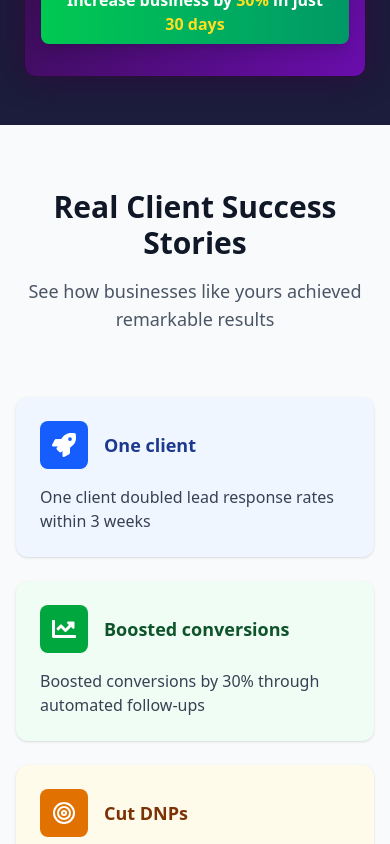
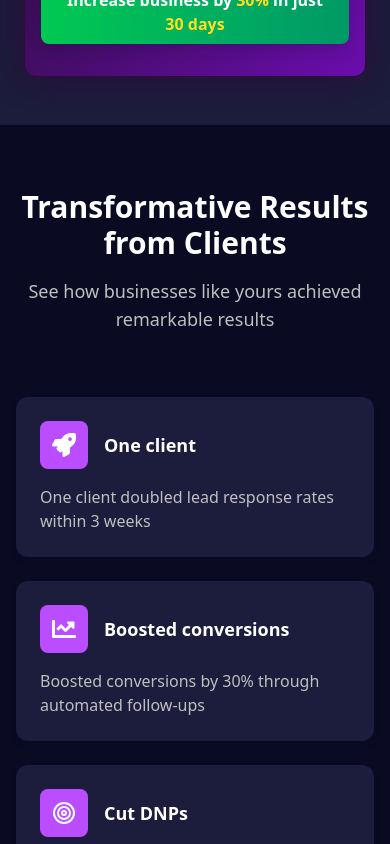
Before and after one commit to richsyssol/master-aix, a React (Vite) app: page / in a window 390 px wide. Shown: the part 10900-11744 px from the top of the page. Built offline with nearby package versions, Linux system fonts and the light colour scheme.

Commit message:
update colors clients section mobile pop fix

```diff
--- a/src/Pages/Home.jsx
+++ b/src/Pages/Home.jsx
@@ -148,6 +148,34 @@ const Home = () => {
     };
   }, []);
 
+  // form
+  const [isSubmitted, setIsSubmitted] = useState(false);
+  // const colors = {
+  //   darkBlue: "#0a0a2a",
+  //   deepPurple: "#2b0d3a",
+  //   deepPurpleLight: "#3d1b4d",
+  //   neonViolet: "#9d4edd",
+  // };
+
+  // Handle iframe form submission
+  useEffect(() => {
+    const handleMessage = (event) => {
+      // Check if the message is from your form domain
+      if (
+        event.origin === "https://admin.masteraix.io" &&
+        event.data === "formSubmitted"
+      ) {
+        setIsSubmitted(true);
+        document
+          .getElementById("thank-you-message")
+          .scrollIntoView({ behavior: "smooth" });
+      }
+    };
+
+    window.addEventListener("message", handleMessage);
+    return () => window.removeEventListener("message", handleMessage);
+  }, []);
+
   // Exit intent popup
   useEffect(() => {
     const handleMouseOut = (e) => {
@@ -436,6 +464,7 @@ const Home = () => {
     glowEffect: "#d65df9",
 
     // Text Colors
+
     primaryText: "#ffffff",
     secondaryText: "#bfbfbf",
   };
@@ -2051,20 +2080,26 @@ const Home = () => {
       </section>
 
       {/* Wins Section */}
-      <section id="result" className="py-16 bg-gray-50">
+      <section
+        id="result"
+        className="py-16"
+        style={{ backgroundColor: colors.darkBlue }}
+      >
         <div className="max-w-7xl mx-auto px-4 sm:px-6 lg:px-8">
           <div className="text-center mb-16">
             <motion.h2
-              className="text-3xl md:text-4xl font-bold text-gray-900 mb-4"
+              className="text-3xl md:text-4xl font-bold mb-4"
+              style={{ color: colors.primaryText }}
               initial={{ opacity: 0, y: 20 }}
               whileInView={{ opacity: 1, y: 0 }}
               transition={{ duration: 0.5 }}
               viewport={{ once: true }}
             >
-              Real Client Success Stories
+              Transformative Results from Clients
             </motion.h2>
             <motion.p
-              className="text-lg text-gray-600 max-w-3xl mx-auto"
+              className="text-lg max-w-3xl mx-auto"
+              style={{ color: colors.secondaryText }}
               initial={{ opacity: 0, y: 20 }}
               whileInView={{ opacity: 1, y: 0 }}
               transition={{ duration: 0.5, delay: 0.2 }}
@@ -2078,7 +2113,11 @@ const Home = () => {
             {winsData.map((win, index) => (
               <motion.div
                 key={index}
-                className={`flex flex-col p-6 rounded-xl shadow-sm hover:shadow-md transition-shadow ${win.bgColor}`}
+                className={`flex flex-col p-6 rounded-xl shadow-sm hover:shadow-md transition-shadow`}
+                style={{
+                  backgroundColor: colors.navy,
+                  boxShadow: `0 4px 6px rgba(0, 0, 0, 0.1)`,
+                }}
                 initial={{ opacity: 0, y: 40 }}
                 whileInView={{ opacity: 1, y: 0 }}
                 transition={{ duration: 0.5, delay: index * 0.1 }}
@@ -2086,15 +2125,22 @@ const Home = () => {
               >
                 <div className="flex items-center mb-4">
                   <div
-                    className={`flex items-center justify-center w-12 h-12 rounded-lg ${win.iconBg} text-white mr-4`}
+                    className={`flex items-center justify-center w-12 h-12 rounded-lg mr-4`}
+                    style={{
+                      backgroundColor: colors.electricPurple,
+                      color: colors.white,
+                    }}
                   >
                     {win.icon}
                   </div>
-                  <h3 className={`text-lg font-semibold ${win.textColor}`}>
+                  <h3
+                    className="text-lg font-semibold"
+                    style={{ color: colors.primaryText }}
+                  >
                     {win.text.split(" ")[0]} {win.text.split(" ")[1]}
                   </h3>
                 </div>
-                <p className="text-gray-700">{win.text}</p>
+                <p style={{ color: colors.secondaryText }}>{win.text}</p>
               </motion.div>
             ))}
           </div>
@@ -2106,7 +2152,6 @@ const Home = () => {
             transition={{ duration: 0.5, delay: 0.4 }}
             viewport={{ once: true }}
           >
-            {/* Common Button */}
             <div className="flex justify-center mt-8">
               <motion.div
                 whileHover={{ scale: 1.05 }}
@@ -2116,12 +2161,13 @@ const Home = () => {
                   type="primary"
                   size="large"
                   style={{
-                    backgroundColor: "#ff0000", // Use backgroundColor instead of background
+                    background: `linear-gradient(135deg, ${colors.buttonGradientStart}, ${colors.buttonGradientEnd})`,
                     border: "none",
-                    boxShadow: `0 0 10px rgba(255, 0, 0, 0.5)`,
-                    transition: "background-color 0.3s ease", // Transition specifically for backgroundColor
-                  }}
-                  className="font-semibold hover:!bg-green-500" // Important modifier to override inline style
+                    boxShadow: `0 0 15px ${colors.glowEffect}`,
+                    color: colors.white,
+                    transition: "all 0.3s ease",
+                  }}
+                  className="font-semibold"
                   onClick={() => {
                     const formSection = document.getElementById("contact");
                     if (formSection) {
@@ -2318,12 +2364,14 @@ const Home = () => {
       </section>
 
       {/* Form Section */}
+      {/* Contact Form Section */}
+      {!isSubmitted && (
         <section
           id="contact"
           className="py-16"
           style={{ backgroundColor: colors.darkBlue }}
         >
-        <div className="max-w-4xl mx-auto px-4 sm:px-6 lg:px-8 ">
+          <div className="max-w-4xl mx-auto px-4 sm:px-6 lg:px-8">
             <motion.div
               initial={{ opacity: 0, y: 20 }}
               whileInView={{ opacity: 1, y: 0 }}
@@ -2415,8 +2463,8 @@ const Home = () => {
                   >
                     <p className="text-sm text-white">
                       <span className="font-semibold">⚠ Final Warning:</span>{" "}
-                    These is only for people who want to grow there business for
-                    real
+                      These is only for people who want to grow there business
+                      for real
                     </p>
                   </div>
                 </div>
@@ -2438,14 +2486,14 @@ const Home = () => {
                     title="MasteraiX 95875lpkjh,numgkhnvum"
                   />
 
-                <div className="mt-4  flex items-center text-sm text-gray-400">
+                  <div className="mt-4 flex items-center text-sm text-gray-400">
                     <FiLock className="mr-2" />
                     <span>Your data is 100% secure - We hate spam too</span>
                   </div>
 
                   <div className="mt-2 flex items-center text-sm text-gray-400">
                     <FiClock className="mr-2" />
-                  <span className=" font-bold">
+                    <span className="font-bold">
                       Experience business automation{" "}
                       <span className="text-green-600">right now</span>
                     </span>
@@ -2455,6 +2503,75 @@ const Home = () => {
             </motion.div>
           </div>
         </section>
+      )}
+
+      {/* Thank You Message */}
+      {isSubmitted && (
+        <section
+          id="thank-you-message"
+          className="min-h-[60vh] flex items-center justify-center"
+          style={{ backgroundColor: colors.darkBlue }}
+        >
+          <motion.div
+            initial={{ opacity: 0, y: 20 }}
+            animate={{ opacity: 1, y: 0 }}
+            transition={{ duration: 0.6 }}
+            className="text-center p-8 max-w-2xl mx-auto"
+          >
+            <div className="mb-6">
+              <motion.div
+                animate={{
+                  scale: [1, 1.1, 1],
+                  rotate: [0, 5, -5, 0],
+                }}
+                transition={{
+                  repeat: Infinity,
+                  repeatType: "reverse",
+                  duration: 2,
+                }}
+              >
+                <svg
+                  xmlns="http://www.w3.org/2000/svg"
+                  className="h-20 w-20 mx-auto text-green-400"
+                  fill="none"
+                  viewBox="0 0 24 24"
+                  stroke="currentColor"
+                >
+                  <path
+                    strokeLinecap="round"
+                    strokeLinejoin="round"
+                    strokeWidth={2}
+                    d="M9 12l2 2 4-4m6 2a9 9 0 11-18 0 9 9 0 0118 0z"
+                  />
+                </svg>
+              </motion.div>
+            </div>
+
+            <h2 className="text-3xl font-bold mb-4 text-white">
+              Thank You For Your Submission!
+            </h2>
+
+            <p className="text-lg mb-8 text-gray-300">
+              We've received your information and our team will contact you
+              within 24 hours. Meanwhile, check your email for our welcome kit.
+            </p>
+
+            <motion.button
+              whileHover={{ scale: 1.05 }}
+              whileTap={{ scale: 0.95 }}
+              className="px-6 py-3 bg-gradient-to-r from-purple-600 to-pink-600 text-white rounded-lg font-medium"
+              onClick={() => {
+                setIsSubmitted(false);
+                document
+                  .getElementById("contact")
+                  ?.scrollIntoView({ behavior: "smooth" });
+              }}
+            >
+              Submit Another Response
+            </motion.button>
+          </motion.div>
+        </section>
+      )}
 
       {/* FAQ Section */}
       <section className="py-16" style={{ backgroundColor: colors.navy }}>
@@ -2632,6 +2749,8 @@ const Home = () => {
               style={{
                 boxShadow: `0 0 30px ${colors.deepPurple}`,
                 maxHeight: "90vh",
+                overflowY: "auto", // Added for mobile scrolling
+                WebkitOverflowScrolling: "touch", // Smooth scrolling on iOS
               }}
               onClick={(e) => e.stopPropagation()}
             >
@@ -2643,19 +2762,24 @@ const Home = () => {
                 <FiX className="text-xl" />
               </button>
 
-              <div className="p-6">
-                <h1 className="text-3xl font-extrabold text-center mb-6 bg-gradient-to-r from-amber-200 via-amber-50 to-amber-100 bg-clip-text text-transparent">
+              <div className="p-4 sm:p-6">
+                {" "}
+                {/* Reduced padding on mobile */}
+                <h1 className="text-2xl sm:text-3xl font-extrabold text-center mb-4 sm:mb-6 bg-gradient-to-r from-amber-200 via-amber-50 to-amber-100 bg-clip-text text-transparent">
                   Get Free Demo
                 </h1>
-
                 <div className="overflow-hidden">
                   <iframe
                     src="https://admin.masteraix.io/widget/form/689b14dc9521c"
-                    className="w-full h-[550px] border-none rounded-lg"
+                    className="w-full h-[400px] sm:h-[550px] border-none rounded-lg" // Reduced height on mobile
                     id="inline-689b14dc9521c"
                     title="MasteraiX Form"
                     allow="geolocation; microphone; camera"
                     loading="lazy"
+                    style={{
+                      minHeight: "400px", // Ensure minimum height
+                      WebkitOverflowScrolling: "touch", // For iOS
+                    }}
                   />
                 </div>
               </div>
```
Lines whose indentation alone changed are shown as unchanged.
